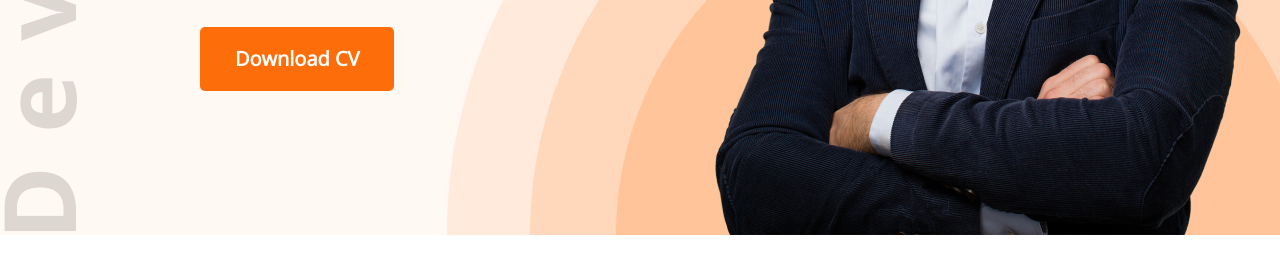
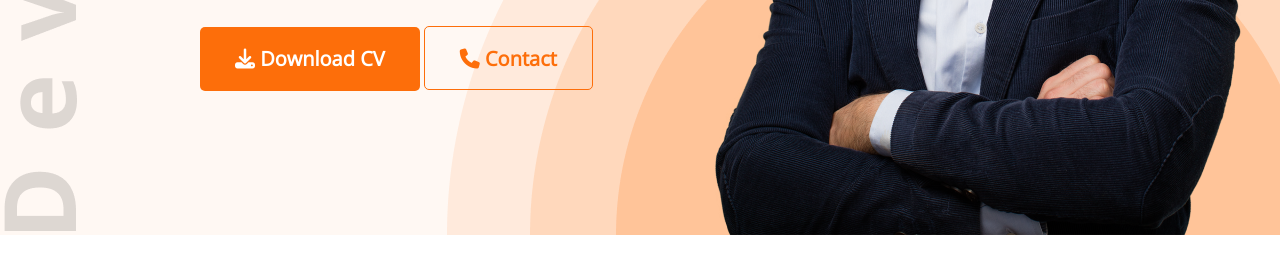
Before and after one commit to Noor-Ismot/Developer-Portfolio, a plain HTML site: page index.html in a window 1280 px wide. Shown: the part 535-800 px from the top of the page. Drawn offline with nearby package versions, Linux system fonts and the light colour scheme.

Commit message:
button updates

```diff
--- a/index.html
+++ b/index.html
@@ -10,6 +10,7 @@
     <link rel="preconnect" href="https://fonts.googleapis.com">
     <link rel="preconnect" href="https://fonts.gstatic.com" crossorigin>
     <link href="https://fonts.googleapis.com/css2?family=Open+Sans&display=swap" rel="stylesheet">
+    <script src="https://kit.fontawesome.com/c47e15b5cd.js" crossorigin="anonymous"></script>
 </head>
 
 <body>
@@ -32,7 +33,8 @@
                     direction, including
                     experience as a digital-agency owner, Inti has extensive experience in full-cycle product design.
                 </p>
-                <button class="btn-primary">Download CV</button>
+                <button class="btn-primary"><i class="fa-solid fa-download"></i> Download CV</button>
+                <button class="btn-second"><i class="fa-solid fa-phone"></i> Contact</button>
             </div>
             <img src="images/hardy.png" alt="banner-image">
 
@@ -157,7 +159,7 @@
                 </div>
             </div>
             <div class="resume-btn">
-                <button class="btn-primary">Download CV</button>
+                <button class="btn-primary"><i class="fa-solid fa-download"></i> Download CV</button>
             </div>
         </section>
 
--- a/styles/portfolio.css
+++ b/styles/portfolio.css
@@ -15,6 +15,17 @@
     font-weight: 700;
     font-size: 20px;
     border: 0;
+    padding: 18px 35px;
+}
+
+.btn-second {
+    height: 64px;
+    border: 1px solid #FD6E0A;
+    border-radius: 5px;
+    background-color: transparent;
+    color: #FD6E0A;
+    font-weight: 700;
+    font-size: 20px;
     padding: 18px 35px;
 }
 
```
